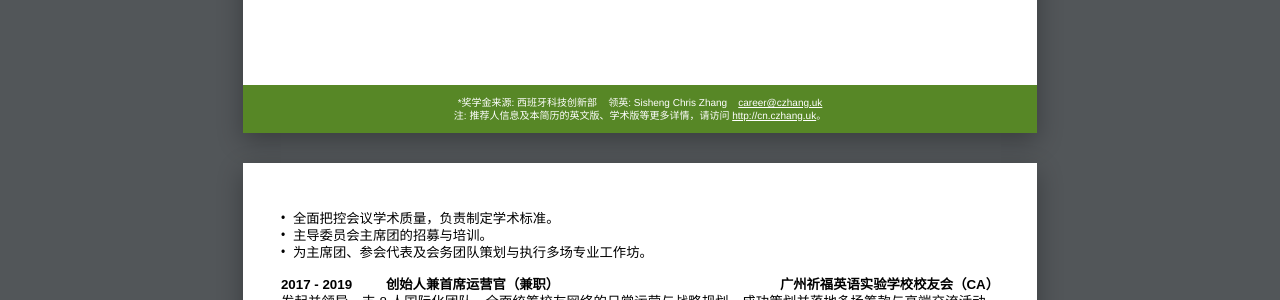
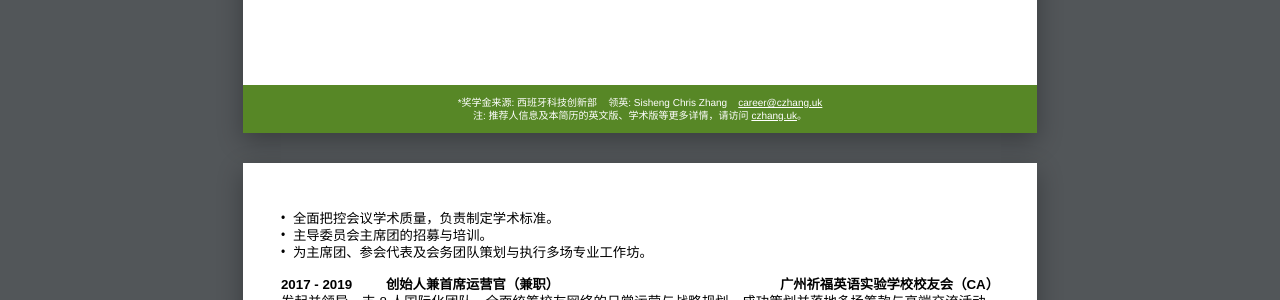
Before and after one commit to kzssc/cv, a Jekyll site: the page built from index-cn.md, in a window 1280 px wide and 1400 px high, scrolled down 920 px. Shown: the part 150-450 px from the top of the window. Built offline with Jekyll 4.4.1, drawn with Linux system fonts in a browser that asks for light colours; some of the changed text lies outside the part shown.

Commit message:
Update Chinese CV footer banner URL from cn.czhang.uk to czhang.uk

```diff
--- a/_layouts/cv.html
+++ b/_layouts/cv.html
@@ -44,7 +44,7 @@
       <footer class="bottom-banner">
         {% if page.lang == 'zh-cn' %}
         <div class="banner-line">*奖学金来源: 西班牙科技创新部 &nbsp;&nbsp; 领英: Sisheng Chris Zhang &nbsp;&nbsp; <a href="mailto:career(at)czhang.uk" onclick="this.href=this.href.replace('(at)','@')">career@czhang.uk</a></div>
-        <div class="banner-line">注: 推荐人信息及本简历的英文版、学术版等更多详情，请访问 <a href="http://cn.czhang.uk">http://cn.czhang.uk</a>。</div>
+        <div class="banner-line">注: 推荐人信息及本简历的英文版、学术版等更多详情，请访问 <a href="https://czhang.uk">czhang.uk</a>。</div>
         {% else %}
         <div class="banner-line">Linkedin: Sisheng Chris Zhang &nbsp;&nbsp; <a href="mailto:career(at)czhang.uk" onclick="this.href=this.href.replace('(at)','@')">career@czhang.uk</a></div>
         <div class="banner-line">Visit <a href="https://czhang.uk">czhang.uk</a> for referee details and the Chinese version of this CV.</div>
@@ -61,7 +61,7 @@
       <footer class="bottom-banner">
         {% if page.lang == 'zh-cn' %}
         <div class="banner-line">*奖学金来源: 西班牙科技创新部 &nbsp;&nbsp; 领英: Sisheng Chris Zhang &nbsp;&nbsp; <a href="mailto:career(at)czhang.uk" onclick="this.href=this.href.replace('(at)','@')">career@czhang.uk</a></div>
-        <div class="banner-line">注: 推荐人信息及本简历的英文版、学术版等更多详情，请访问 <a href="http://cn.czhang.uk">http://cn.czhang.uk</a>。</div>
+        <div class="banner-line">注: 推荐人信息及本简历的英文版、学术版等更多详情，请访问 <a href="https://czhang.uk">czhang.uk</a>。</div>
         {% else %}
         <div class="banner-line">Linkedin: Sisheng Chris Zhang &nbsp;&nbsp; <a href="mailto:career(at)czhang.uk" onclick="this.href=this.href.replace('(at)','@')">career@czhang.uk</a></div>
         <div class="banner-line">Visit <a href="https://czhang.uk">czhang.uk</a> for referee details and the Chinese version of this CV.</div>
```
Also changed, not shown: 3 other files.
